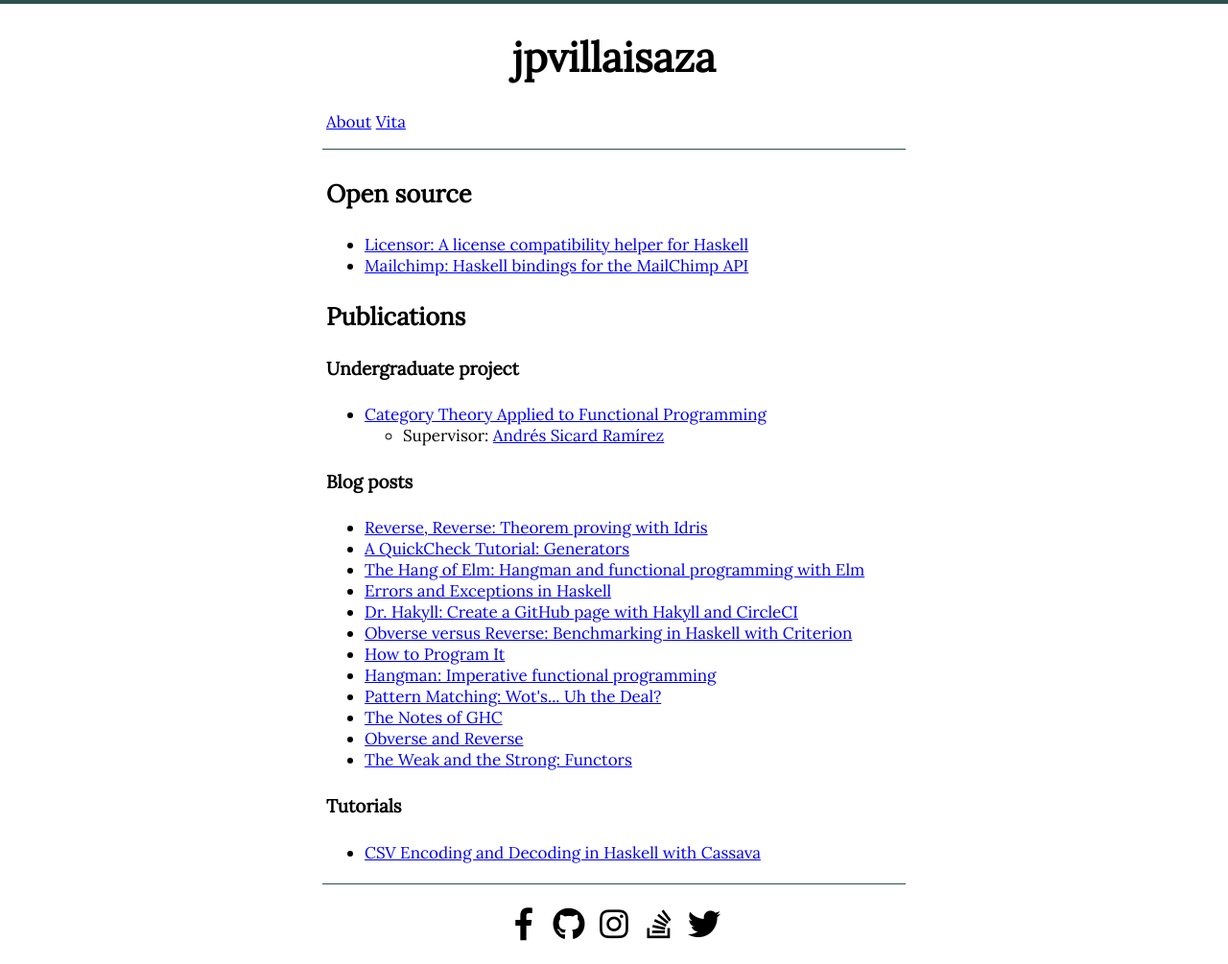
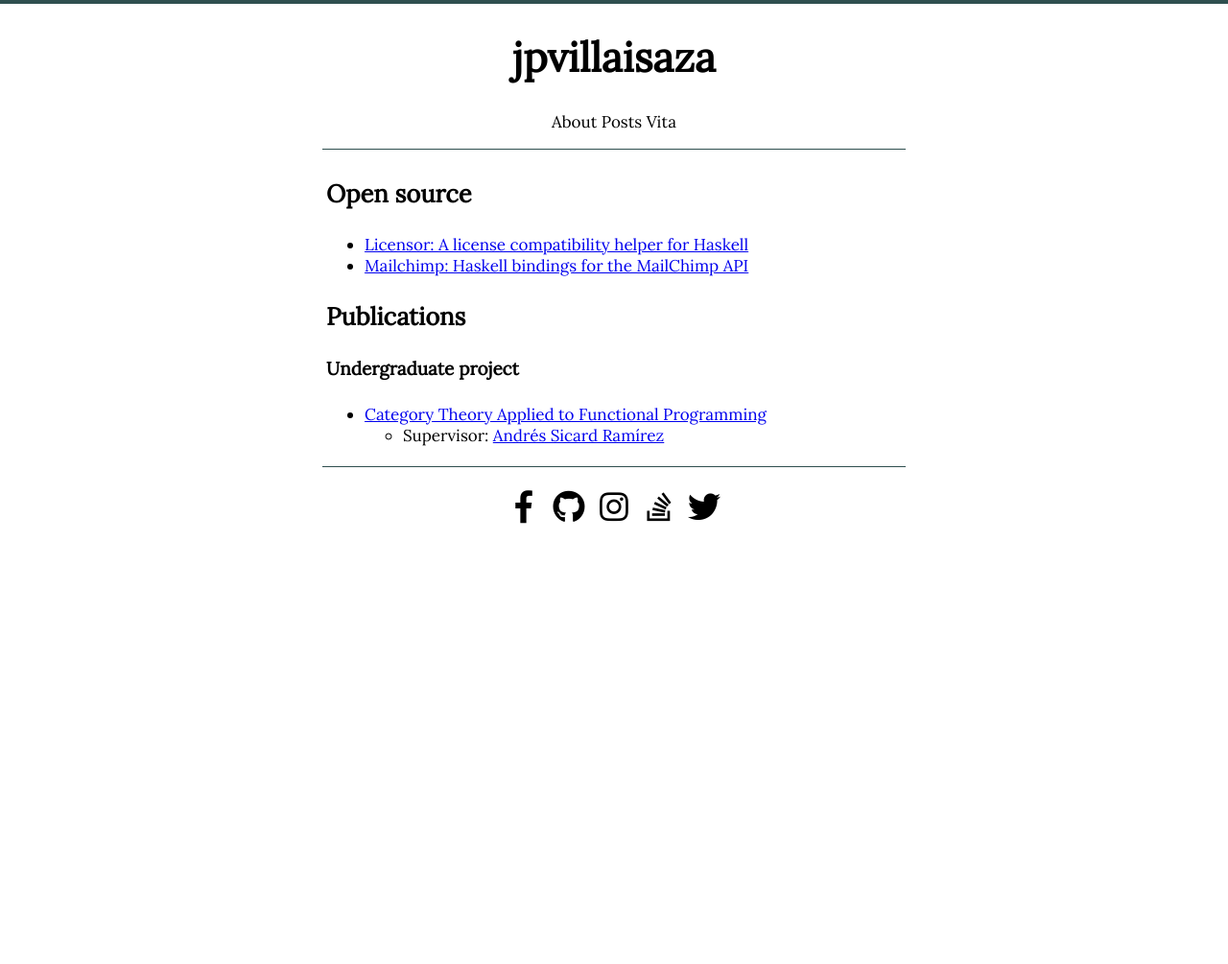
Before and after one commit to jpvillaisaza/jpvillaisaza.github.io, a Jekyll site: the page built from vita.html, in a window 1280 px wide. Shown: the whole page at 96% size. Built offline with Jekyll 4.4.1, drawn with Linux system fonts in a browser that asks for light colours; after the commit the page ends 900 px from its top, so only the background shows below that.

Commit message:
Add posts, update map marker

```diff
--- a/_layouts/default.html
+++ b/_layouts/default.html
@@ -42,6 +42,11 @@
           </a>
         </li>
         <li>
+          <a href="/posts/">
+            Posts
+          </a>
+        </li>
+        <li>
           <a href="/vita/">
             Vita
           </a>
--- a/_sass/main.scss
+++ b/_sass/main.scss
@@ -42,11 +42,16 @@
 nav {
   margin: auto;
   max-width: 600px;
+  text-align: center;
   ul {
     list-style-type: none;
     padding-left: 0;
     li {
       display: inline-block;
+      a {
+        color: inherit;
+        text-decoration: none;
+      }
     }
   }
 }
--- a/vita.html
+++ b/vita.html
@@ -45,75 +45,4 @@
       </ul>
     </li>
   </ul>
-  <h4>Blog posts</h4>
-  <ul>
-    <li>
-      <a href="{{ sb }}news/reverse-reverse-theorem-proving-with-idris">
-	Reverse, Reverse: Theorem proving with Idris
-      </a>
-    </li>
-    <li>
-      <a href="{{ sb }}news/a-quickcheck-tutorial-generators">
-	A QuickCheck Tutorial: Generators
-      </a>
-    </li>
-    <li>
-      <a href="{{ sb }}news/the-hang-of-elm-hangman-and-functional-programming-with-elm">
-	The Hang of Elm: Hangman and functional programming with Elm
-      </a>
-    </li>
-    <li>
-      <a href="{{ sb }}news/errors-and-exceptions-in-haskell">
-	Errors and Exceptions in Haskell
-      </a>
-    </li>
-    <li>
-      <a href="{{ sb }}news/dr-hakyll-create-a-github-page-with-hakyll-and-circleci">
-	Dr. Hakyll: Create a GitHub page with Hakyll and CircleCI
-      </a>
-    </li>
-    <li>
-      <a href="{{ sb }}news/obverse-versus-reverse-benchmarking-in-haskell-with-criterion">
-	Obverse versus Reverse: Benchmarking in Haskell with Criterion
-      </a>
-    </li>
-    <li>
-      <a href="{{ sb }}news/how-to-program-it">
-	How to Program It
-      </a>
-    </li>
-    <li>
-      <a href="{{ sb }}news/hangman-imperative-functional-programming">
-	Hangman: Imperative functional programming
-      </a>
-    </li>
-    <li>
-      <a href="{{ sb }}news/pattern-matching-wot-s-uh-the-deal">
-	Pattern Matching: Wot's... Uh the Deal?
-      </a>
-    </li>
-    <li>
-      <a href="{{ sb }}news/the-notes-of-ghc">
-	The Notes of GHC
-      </a>
-    </li>
-    <li>
-      <a href="{{ sb }}news/obverse-and-reverse">
-	Obverse and Reverse
-      </a>
-    </li>
-    <li>
-      <a href="{{ sb }}news/the-weak-and-the-strong-functors">
-	The Weak and the Strong: Functors
-      </a>
-    </li>
-  </ul>
-  <h4>Tutorials</h4>
-  <ul>
-    <li>
-      <a href="{{ sb }}tutorials/haskell/csv-encoding-decoding/">
-	CSV Encoding and Decoding in Haskell with Cassava
-      </a>
-    </li>
-  </ul>
 </section>
```
Also changed, not shown: about.md (+1 -1 lines), posts.html (added, +94 -0 lines).
